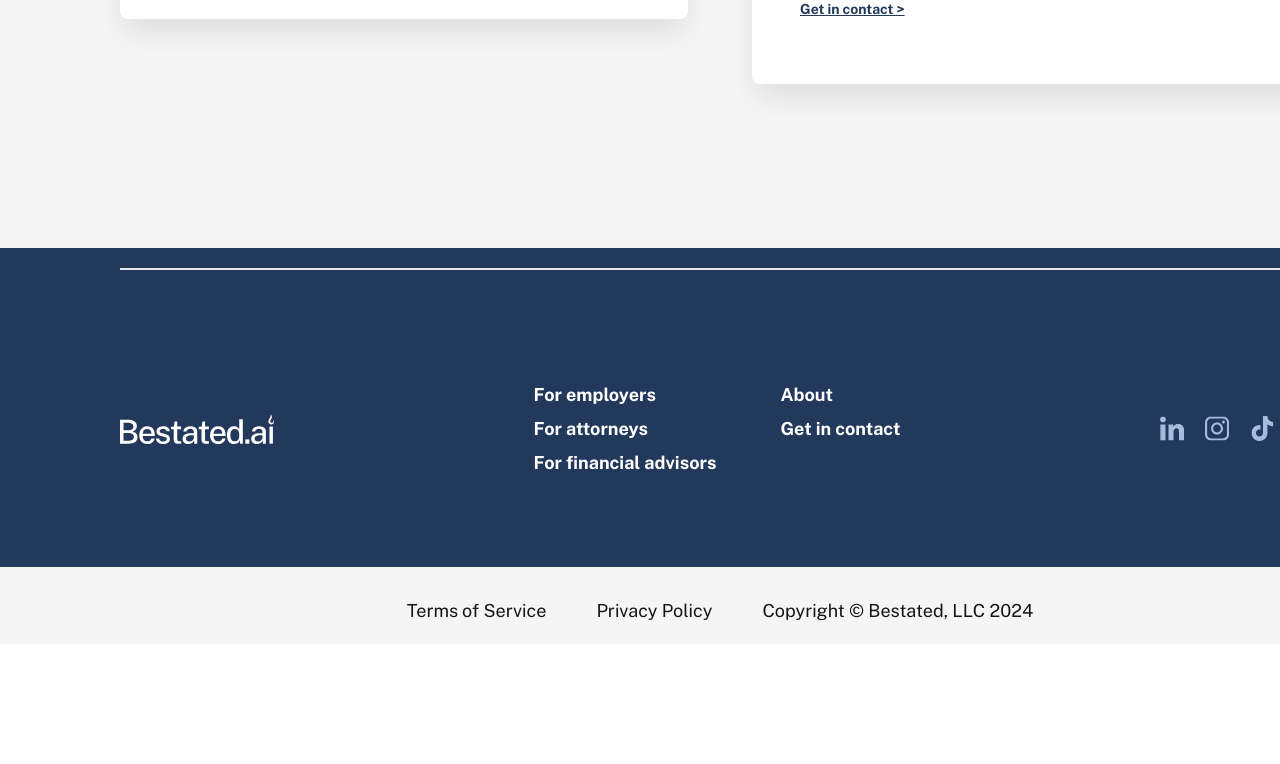
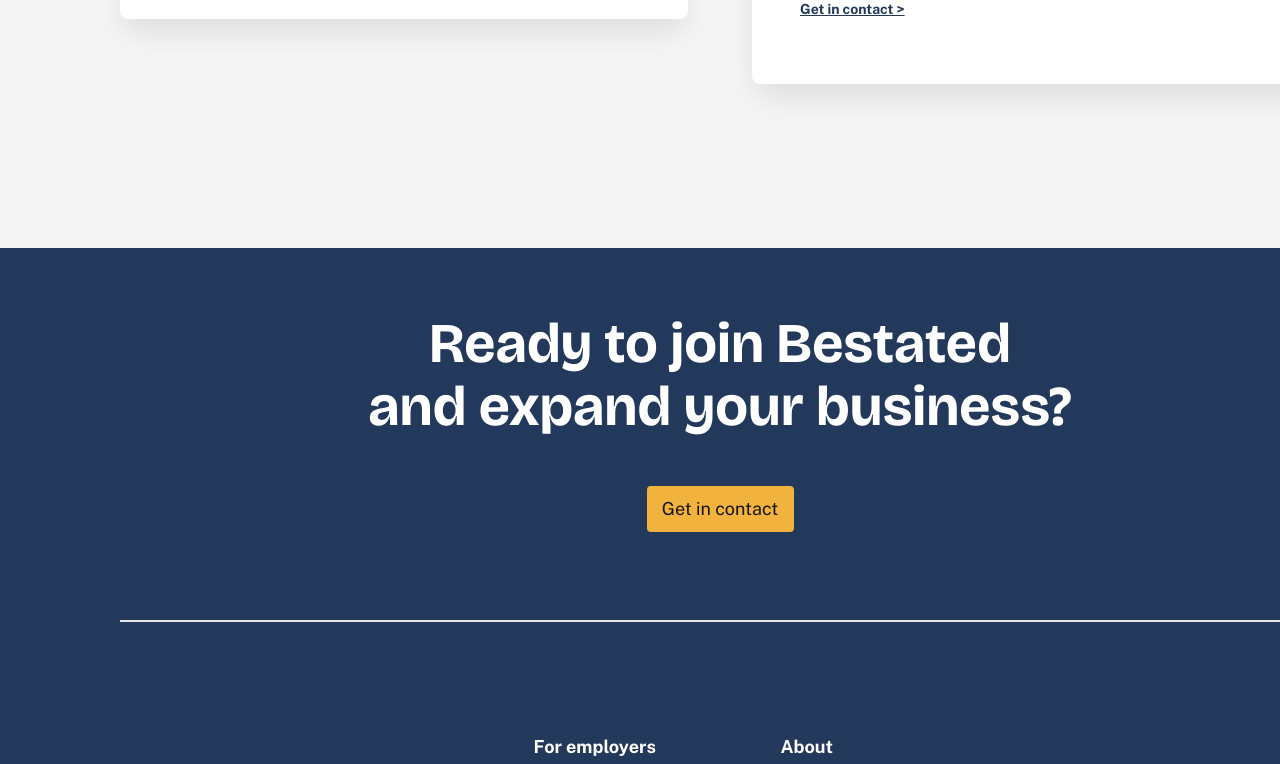
Before and after one commit to chenathy/besated-org, a React app: page /professional in a window 1280 px wide. Shown: the part 2315-3079 px from the top of the page. Before the commit the page ends 2959 px from the top, so only its background shows below. Built offline with nearby package versions, Linux system fonts and the light colour scheme.

Commit message:
Finished CTA

```diff
--- a/src/Attorneys/Attorneys.css
+++ b/src/Attorneys/Attorneys.css
@@ -43,9 +43,7 @@
     height: 510px;
     border-radius: 8px;
 
-
     position: relative;
-    margin-bottom: 160px;
     justify-content: space-between;
 }
 
--- a/src/Attorneys/index.js
+++ b/src/Attorneys/index.js
@@ -122,6 +122,14 @@
                 </div>
 
             </div>
+
+            <div className='CTA'>
+                <h1>Ready to join Bestated<br/>and expand your business?</h1>
+                <div className='btn'>
+                    <button className='contact-btn'>Get in contact</button>
+                </div>
+            </div>
+
         </div>
     )
 
```
